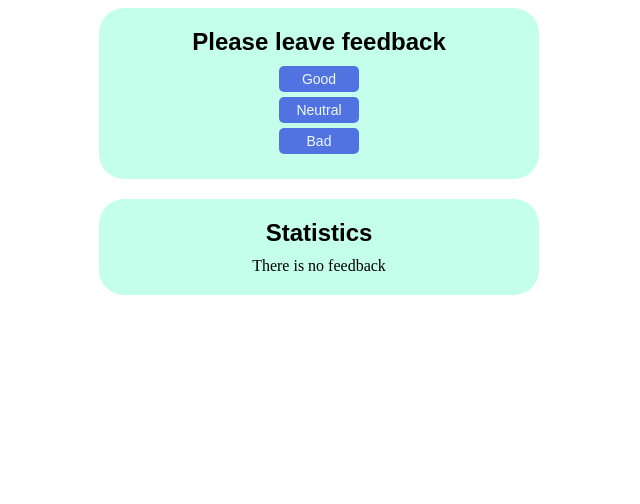
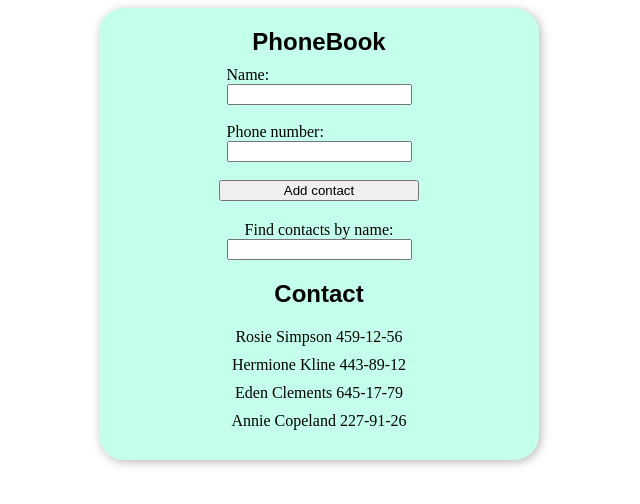
Before and after one commit to AntonPtashynskyi/testing-react, a React (Create React App) app: page / in a window 1280 px wide. Shown: the top 504 px of the page, without its empty margins (321-961 px from the left). Built offline with nearby package versions, Linux system fonts and the light colour scheme.

Commit message:
started hw-02 less-2

```diff
--- a/package.json
+++ b/package.json
@@ -6,6 +6,7 @@
     "@testing-library/jest-dom": "^5.16.2",
     "@testing-library/react": "^12.1.2",
     "@testing-library/user-event": "^13.5.0",
+    "nanoid": "^3.2.0",
     "prop-types": "^15.8.1",
     "react": "^17.0.2",
     "react-dom": "^17.0.2",
--- /dev/null
+++ b/src/AppPhoneBook.js
@@ -0,0 +1,19 @@
+// import Contacts from "components/Lessons-2/hw-02/Contacts/Contacts";
+import Form from "components/Lessons-2/hw-02/Form/Form";
+import Section from "components/Lessons-2/hw-01/Section/Section";
+
+const { Component } = require("react/cjs/react.production.min");
+
+class PhoneBook extends Component {
+  state = { contacts: [], name: "" };
+
+  render() {
+    return (
+      <Section title="PhoneBook">
+        <Form />
+      </Section>
+    );
+  }
+}
+
+export default PhoneBook;
--- /dev/null
+++ b/src/components/Lessons-2/hw-01/Notification/Notification.css
@@ -0,0 +1,3 @@
+.notification {
+  font-family: sans-serif;
+}
--- a/src/components/Lessons-2/hw-01/Notification/Notification.js
+++ b/src/components/Lessons-2/hw-01/Notification/Notification.js
@@ -1,5 +1,7 @@
+import "./Notification.css";
+
 function Notification({ message }) {
-  return <div>{message}</div>;
+  return <p className="notification">{message}</p>;
 }
 
 export default Notification;
--- a/src/components/Lessons-2/hw-01/Section/Section.css
+++ b/src/components/Lessons-2/hw-01/Section/Section.css
@@ -11,6 +11,8 @@
   border-radius: 25px;
   margin-bottom: 20px;
   padding: 20px;
+
+  box-shadow: 2px 2px 10px rgba(128, 128, 128, 0.562);
 }
 
 .sectionTitle {
--- /dev/null
+++ b/src/components/Lessons-2/hw-02/Common.css
@@ -0,0 +1,45 @@
+.phoneTitle {
+  font-family: sans-serif;
+  text-align: center;
+}
+
+.phoneForm {
+  display: flex;
+  flex-direction: column;
+  align-items: center;
+}
+
+.formName {
+  display: inline-block;
+  margin-right: auto;
+}
+
+.formInput {
+  display: block;
+}
+
+.formBtn {
+  width: 200px;
+  margin: 0;
+}
+
+.contactList {
+  margin: 0;
+  padding: 0;
+  text-align: center;
+}
+
+.contactItem {
+  list-style: none;
+  margin: 0;
+  margin-bottom: 10px;
+}
+
+.filterLabel {
+  display: flex;
+  flex-wrap: wrap;
+  justify-content: center;
+
+  width: 200px;
+  margin: 20px;
+}
--- /dev/null
+++ b/src/components/Lessons-2/hw-02/Filter/Filter.js
@@ -0,0 +1,10 @@
+import "../Common.css";
+
+export default function Filter({ filter, onFilter }) {
+  return (
+    <label className="filterLabel">
+      Find contacts by name:
+      <input name="filter" value={filter} onChange={onFilter} />
+    </label>
+  );
+}
--- /dev/null
+++ b/src/components/Lessons-2/hw-02/Form/Form.js
@@ -0,0 +1,89 @@
+import { nanoid } from "nanoid";
+import PhoneBook from "../PhoneBook/PhoneBook";
+import Filter from "../Filter/Filter";
+import "../Common.css";
+const { Component } = require("react/cjs/react.production.min");
+
+class Form extends Component {
+  state = {
+    contacts: [
+      { id: "id-1", name: "Rosie Simpson", number: "459-12-56" },
+      { id: "id-2", name: "Hermione Kline", number: "443-89-12" },
+      { id: "id-3", name: "Eden Clements", number: "645-17-79" },
+      { id: "id-4", name: "Annie Copeland", number: "227-91-26" },
+    ],
+    name: "",
+    number: "",
+    filter: "",
+  };
+
+  handleNameChange = (e) => {
+    this.setState({ name: e.currentTarget.value });
+  };
+
+  handleNumberChange = (e) => {
+    this.setState({ number: e.currentTarget.value });
+  };
+
+  handleFilterChange = (e) => {
+    this.setState({ filter: e.currentTarget.value });
+  };
+
+  handleSubmit = (e) => {
+    const { name, contacts, number } = this.state;
+    e.preventDefault();
+    const savedContacts = contacts;
+    const uniqId = nanoid();
+
+    savedContacts.push({ id: { uniqId }, name: name, number: number });
+    this.setState({ name: "", number: "" });
+  };
+
+  render() {
+    const { name, contacts, number, filter } = this.state;
+
+    return (
+      <section>
+        <form onSubmit={this.handleSubmit} className="phoneForm">
+          <label className="formLabel">
+            <span className="formName">Name:</span>
+            <input
+              className="formInput"
+              value={name}
+              onChange={this.handleNameChange}
+              name="name"
+              type="text"
+              pattern="^[a-zA-Zа-яА-Я]+(([' -][a-zA-Zа-яА-Я ])?[a-zA-Zа-яА-Я]*)*$"
+              title="Name may contain only letters, apostrophe, dash and spaces. For example Adrian, Jacob Mercer, Charles de Batz de Castelmore d'Artagnan"
+              required
+            />
+          </label>
+          <br></br>
+          <label className="formLabel">
+            <span className="formName">Phone number:</span>
+
+            <input
+              className="formInput"
+              value={number}
+              onChange={this.handleNumberChange}
+              type="tel"
+              name="number"
+              pattern="\+?\d{1,4}?[-.\s]?\(?\d{1,3}?\)?[-.\s]?\d{1,4}[-.\s]?\d{1,4}[-.\s]?\d{1,9}"
+              title="Phone number must be digits and can contain spaces, dashes, parentheses and can start with +"
+              required
+            />
+          </label>
+          <br></br>
+
+          <button type="submit" className="formBtn">
+            Add contact
+          </button>
+        </form>
+        <Filter filter={filter} onFilter={this.handleFilterChange} />
+        <PhoneBook contacts={contacts} number={number} title="Contact" />
+      </section>
+    );
+  }
+}
+
+export default Form;
--- /dev/null
+++ b/src/components/Lessons-2/hw-02/PhoneBook/PhoneBook.js
@@ -0,0 +1,16 @@
+import "../Common.css";
+
+export default function PhoneBook({ contacts, title }) {
+  return (
+    <div>
+      <h2 className="phoneTitle">{title}</h2>
+      <ul className="contactList">
+        {contacts.map((item, index) => (
+          <li key={index} className="contactItem">
+            {item.name} {item.number}
+          </li>
+        ))}
+      </ul>
+    </div>
+  );
+}
--- a/src/index.js
+++ b/src/index.js
@@ -6,13 +6,14 @@ import ReactDOM from "react-dom";
 // Lessons 2
 // import AppClasses from "./AppClasses";
 import Lessons2HW1 from "./AppLessons2HW";
+import AppPhoneBook from "./AppPhoneBook";
 // import AppForm from "./AppForm";
 
 import "./index.css";
 
 ReactDOM.render(
   <React.StrictMode>
-    <Lessons2HW1 />
+    <AppPhoneBook />
   </React.StrictMode>,
   document.getElementById("root")
 );
```
Also changed, not shown: 1 other file (tests, documents, lock files or other folders).
